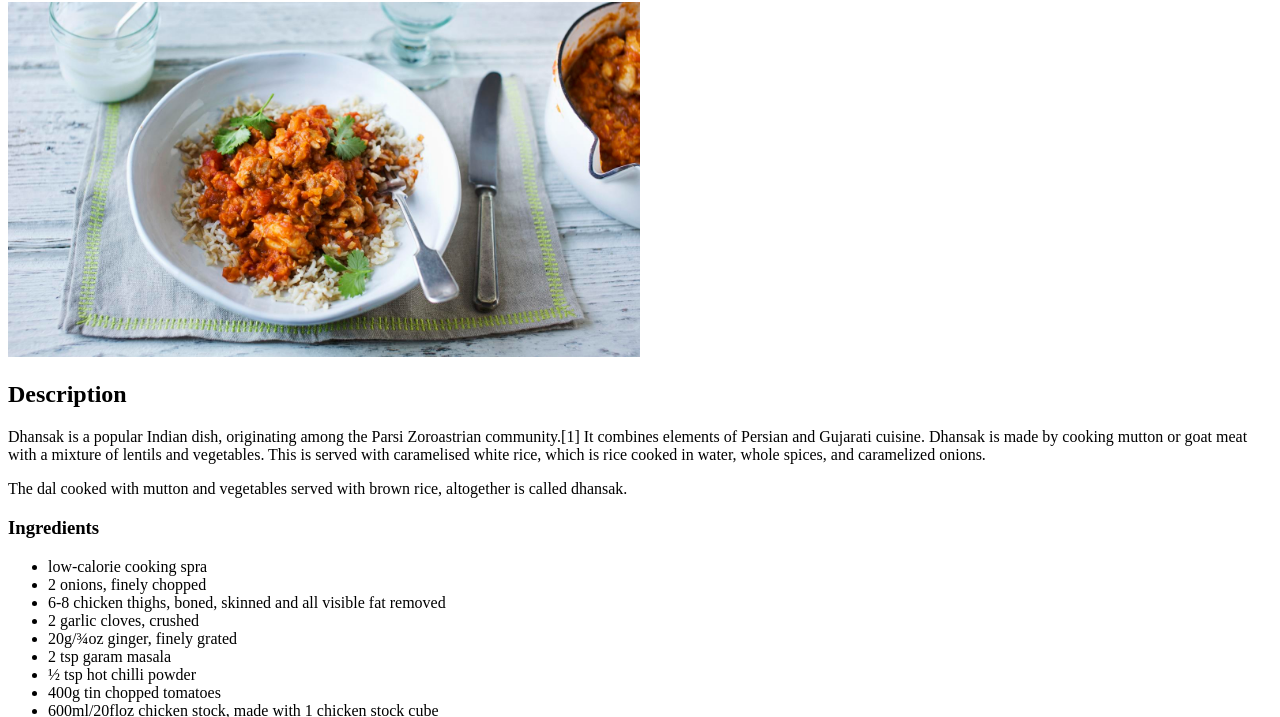
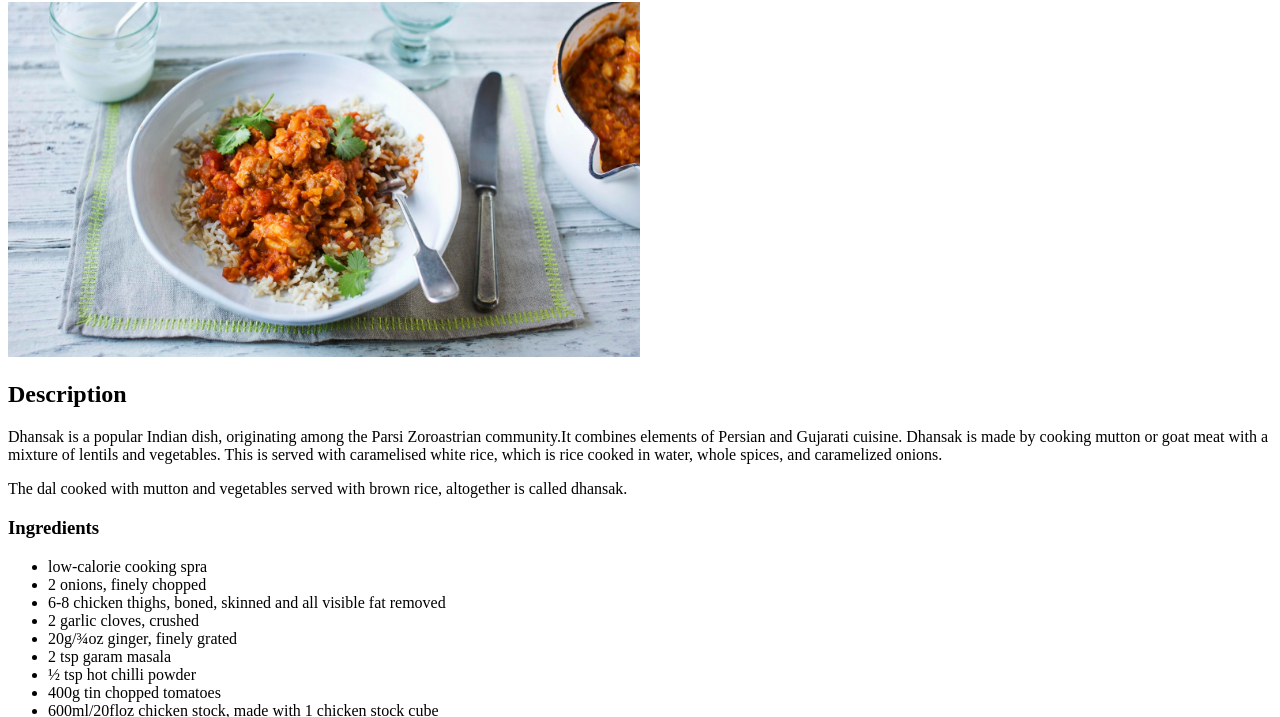
Before and after one commit to SBaldwin-Git/odin-recipes, a plain HTML site: page recipes/chicken-dhansak.html in a window 1280 px wide. Shown: the part 78-795 px from the top of the page. Drawn offline with Linux system fonts and the light colour scheme.

Commit message:
Removed wikipedia source number from Chicken Dhansak text

```diff
--- a/recipes/chicken-dhansak.html
+++ b/recipes/chicken-dhansak.html
@@ -10,7 +10,7 @@
     <h1>Chicken Dhansak Recipe</h1>
     <img src="../images/chicken_dhansak_image.jpg" width="50%" height="auto" alt="Chicken Dhansak">
     <h2>Description</h2>
-    <p>Dhansak is a popular Indian dish, originating among the Parsi Zoroastrian community.[1] It combines elements of Persian and Gujarati cuisine. Dhansak is made by cooking mutton or goat meat with a mixture of lentils and vegetables. This is served with caramelised white rice, which is rice cooked in water, whole spices, and caramelized onions.</p>
+    <p>Dhansak is a popular Indian dish, originating among the Parsi Zoroastrian community.It combines elements of Persian and Gujarati cuisine. Dhansak is made by cooking mutton or goat meat with a mixture of lentils and vegetables. This is served with caramelised white rice, which is rice cooked in water, whole spices, and caramelized onions.</p>
     <p>The dal cooked with mutton and vegetables served with brown rice, altogether is called dhansak.</p>
     <h3>Ingredients</h3>
     <ul>
```
